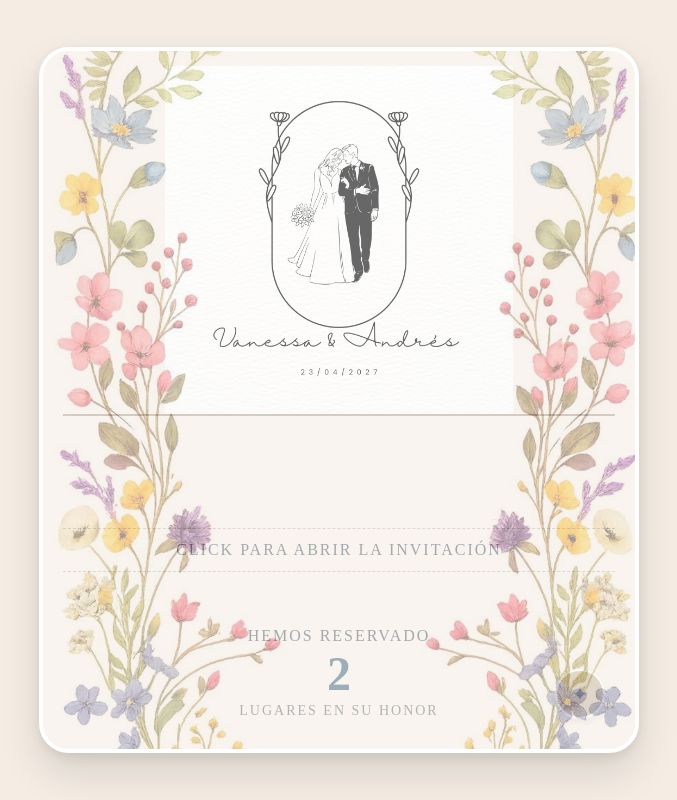
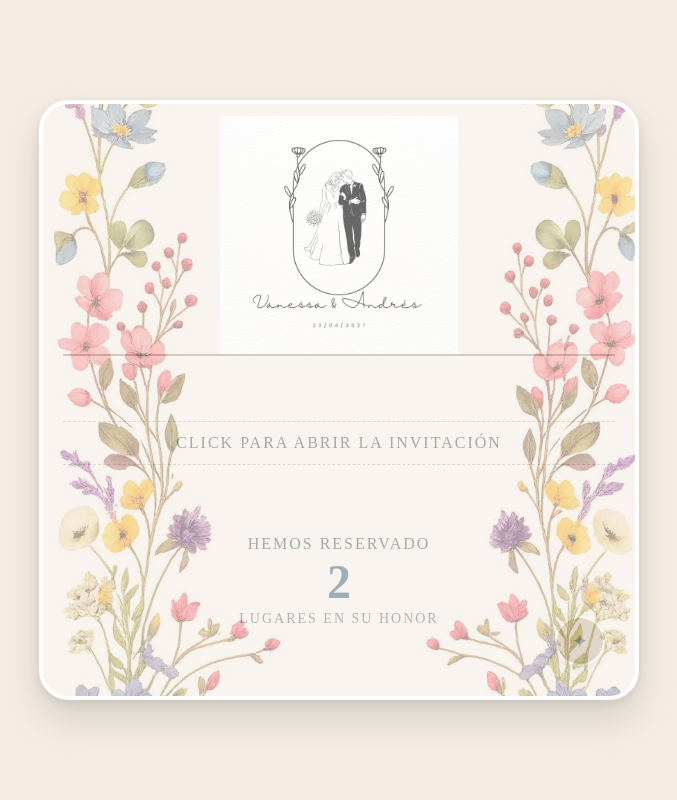
Before and after one commit to iandlocam/boda-rsvp-2027, a Next.js app: page / in a window 1280 px wide. Shown: the whole page, without its empty margins (301-978 px from the left). Built offline with nearby package versions, Linux system fonts and the light colour scheme; a web font is replaced by a local one.

Commit message:
Update index.js

```diff
--- a/pages/index.js
+++ b/pages/index.js
@@ -813,7 +813,7 @@ export default function Home() {
     },
     envelope: {
       width: "100%",
-      aspectRatio: "0.85/1",
+      minHeight: "min(600px, 85vh)",
       position: "relative",
       borderRadius: 30,
       overflow: "hidden",
@@ -826,38 +826,38 @@ export default function Home() {
     topImage: {
       width: "calc(100% - 40px)",
       height: "auto",
-      maxHeight: "350px",
+      maxHeight: "clamp(140px, 30vh, 350px)",
       objectFit: "contain",
       objectPosition: "center",
       display: "block",
-      margin: "15px auto 10px",
+      margin: "clamp(8px, 1.5vh, 15px) auto clamp(6px, 1vh, 10px)",
       borderBottom: `2px solid ${COLORS.accentLight}`,
     },
     content: {
       flex: 1,
-      padding: "0 20px 20px 20px",
+      padding: "0 clamp(12px, 4vw, 20px) clamp(12px, 2vh, 20px)",
       display: "flex",
       flexDirection: "column",
-      justifyContent: "flex-end",
+      justifyContent: "space-evenly",
       alignItems: "center",
       textAlign: "center",
     },
     clickText: {
       fontFamily: '"Frank Ruhl Libre", serif',
-      fontSize: 16,
+      fontSize: "clamp(13px, 3.5vw, 16px)",
       letterSpacing: "2px",
       textTransform: "uppercase",
       color: COLORS.textDark,
       opacity: 0.7,
-      margin: "20px 0 15px 0",
+      margin: "clamp(8px, 1.5vh, 20px) 0 clamp(6px, 1vh, 15px) 0",
       borderTop: `1px dashed ${COLORS.accentLight}`,
       borderBottom: `1px dashed ${COLORS.accentLight}`,
-      padding: "12px 0",
+      padding: "clamp(8px, 1.5vh, 12px) 0",
       width: "100%",
     },
     reservedSection: {
-      marginTop: 40,
-      marginBottom: 10,
+      marginTop: "clamp(10px, 2vh, 40px)",
+      marginBottom: "clamp(5px, 1vh, 10px)",
       textAlign: "center",
     },
     reservedText: {
@@ -871,7 +871,7 @@ export default function Home() {
     },
     reservedNumber: {
       fontFamily: '"Frank Ruhl Libre", serif',
-      fontSize: 48,
+      fontSize: "clamp(36px, 10vw, 48px)",
       fontWeight: 700,
       color: COLORS.blueSoft,
       lineHeight: 1,
```
